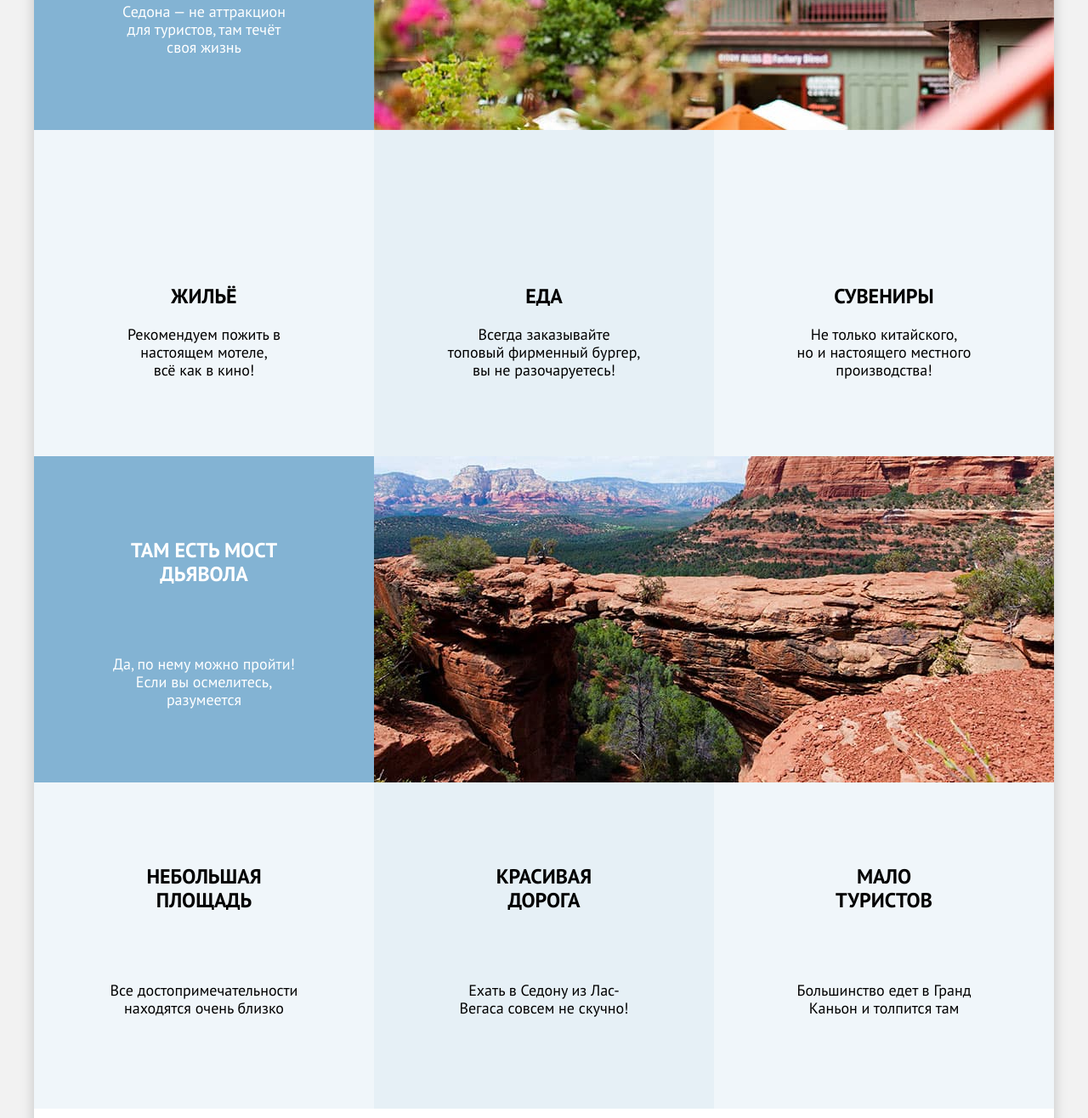
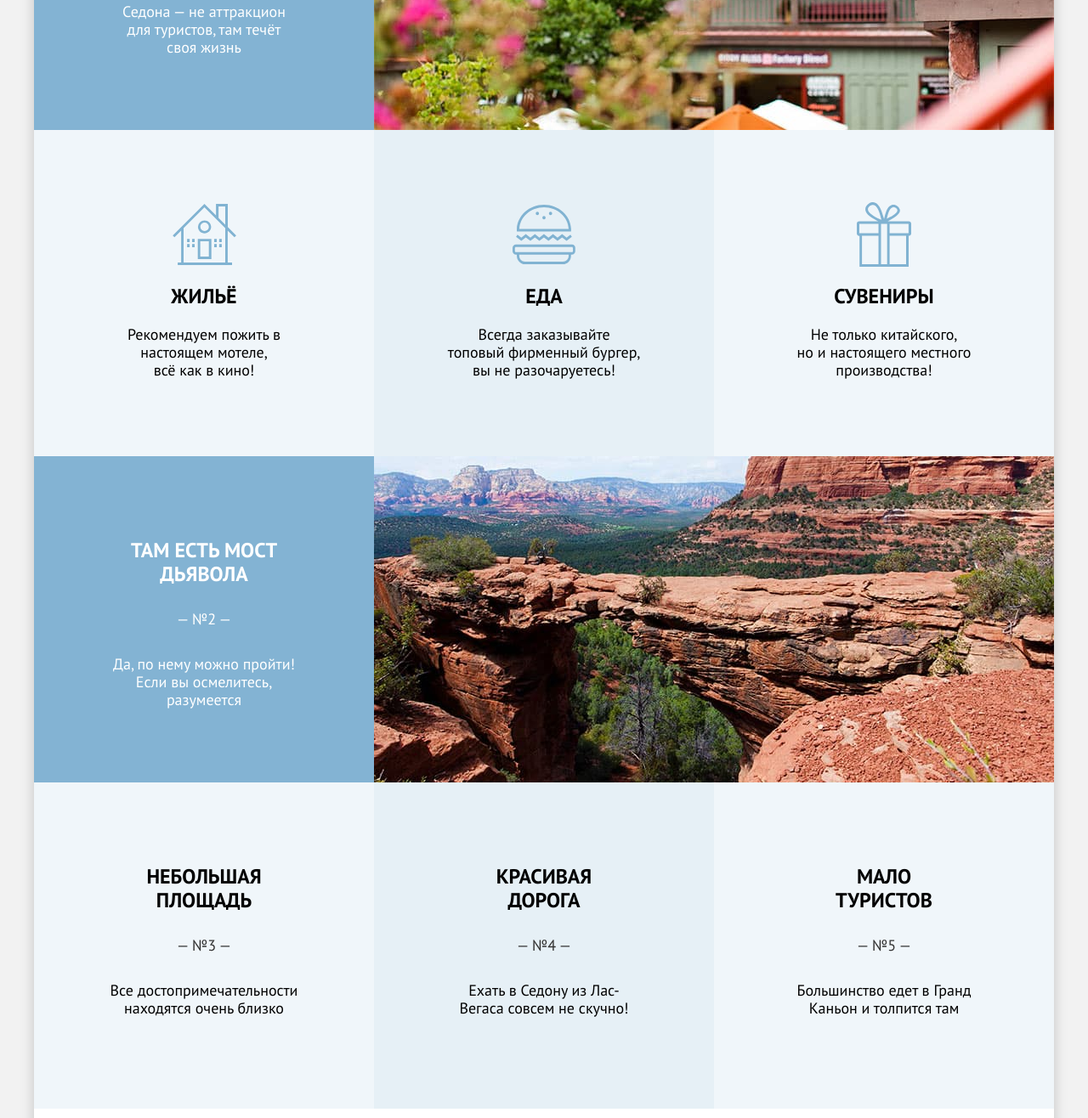
Before and after one commit to ruliruly/Sedona-, a plain HTML site: page index.html in a window 1280 px wide. Shown: the part 1064-2380 px from the top of the page at 85% size. Drawn offline with Linux system fonts and the light colour scheme; the site is published under a folder, as on GitHub Pages, so addresses that start at the root find nothing.

Commit message:
change of path img ../ /

```diff
--- a/css/style.css
+++ b/css/style.css
@@ -301,11 +301,11 @@ img {
 }
 
 .advantages-item-large:nth-child(1) .advantages-item-wrapper::before {
-  background-image: url("/img/1.svg");
+  background-image: url("../img/1.svg");
 }
 
 .advantages-item-large:nth-child(2) .advantages-item-wrapper::before {
-  background-image: url("/img/№2.svg");
+  background-image: url("../img/№2.svg");
 }
 
 .advantages-item {
@@ -315,15 +315,15 @@ img {
 }
 
 :not(.advantages-list-inner) > .advantages-item:nth-child(3)::before {
-  background-image: url("/img/№3.svg");
+  background-image: url("../img/№3.svg");
 }
 
 :not(.advantages-list-inner) > .advantages-item:nth-child(4)::before {
-  background-image: url("/img/№4.svg");
+  background-image: url("../img/№4.svg");
 }
 
 :not(.advantages-list-inner) > .advantages-item:nth-child(5)::before {
-  background-image: url("/img/№5.svg");
+  background-image: url("../img/№5.svg");
 }
 
 .advantages-list-inner .advantages-item-title {
@@ -335,17 +335,17 @@ img {
 } не меняет расположение отступ текста в картачках на главной */
 
 .advantages-list-inner .advantages-item:nth-child(1)::before {
-  background-image: url("/img/house_big.svg");
+  background-image: url("../img/house_big.svg");
   bottom: 69px;
 }
 
 .advantages-list-inner .advantages-item:nth-child(2)::before {
-  background-image: url("/img/food.svg");
+  background-image: url("../img/food.svg");
   bottom: 69px;
 }
 
 .advantages-list-inner .advantages-item:nth-child(3)::before {
-  background-image: url("/img/souvenir.svg");
+  background-image: url("../img/souvenir.svg");
   bottom: 69px;
 }
 
--- a/index.html
+++ b/index.html
@@ -5,9 +5,9 @@
   <meta charset="utf-8">
   <title>Седона</title>
   <link rel="stylesheet" href="css/style.css">
-  <link rel="shortcut icon" type="image/x-icon" href="/img/favicon.ico">
-  <link rel="icon" type="Image/x-icon" sizes="32x32" href="/img/favicon.ico">
-  <link rel="icon" type="image/png" sizes="32x32" href="/img/favicon.png">
+  <link rel="shortcut icon" type="image/x-icon" href="img/favicon.ico">
+  <link rel="icon" type="Image/x-icon" sizes="32x32" href="img/favicon.ico">
+  <link rel="icon" type="image/png" sizes="32x32" href="img/favicon.png">
 </head>
 
 <body>
```
Also changed, not shown: catalog.html (+3 -3 lines).
